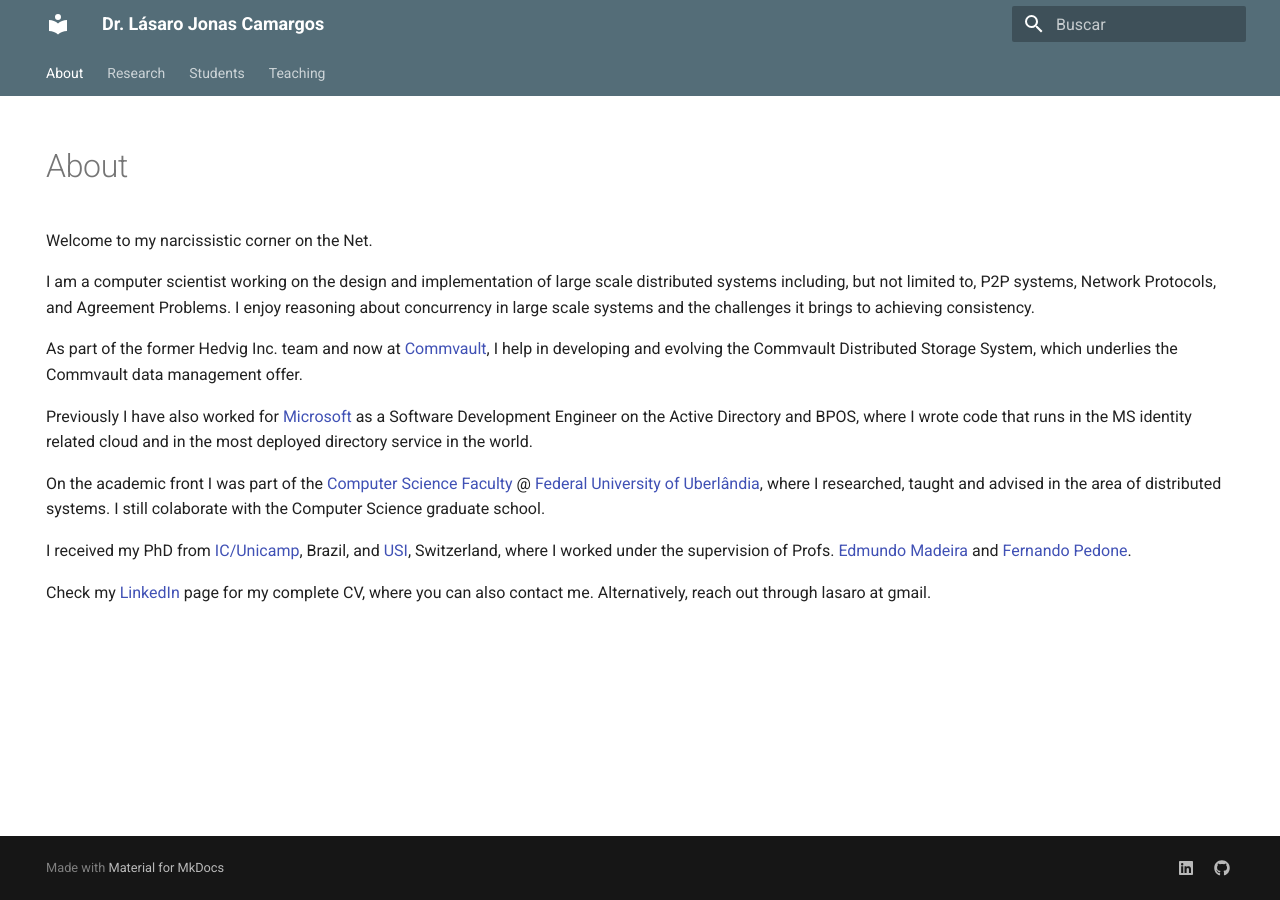
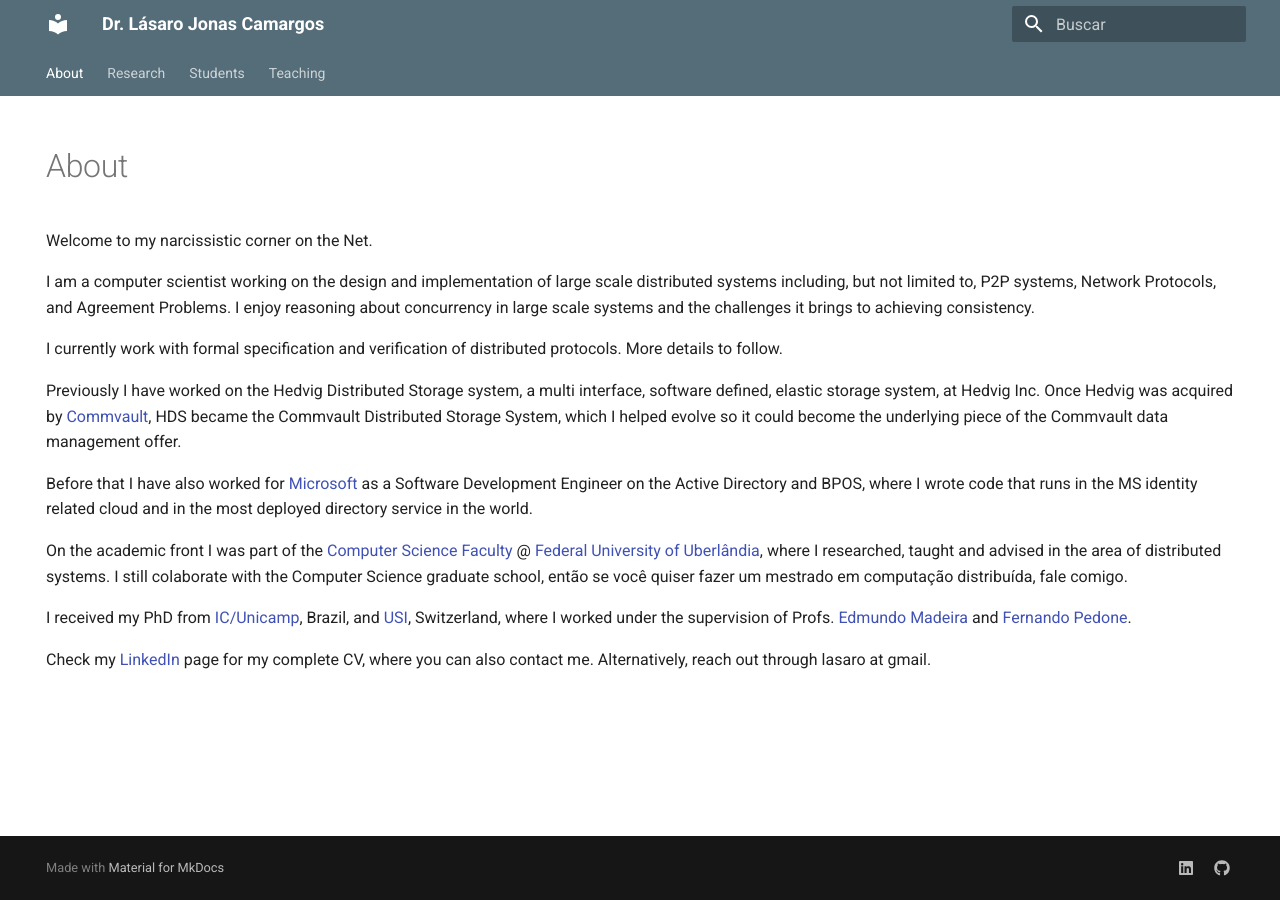
Before and after one commit to lasarojc/lasarojc.github.io, an MkDocs documentation site: the page built from docs/index.md, in a window 1280 px wide. Built offline with MkDocs 1.6.1 and Material for MkDocs 9.7.7, drawn with Linux system fonts in a browser that asks for light colours.

Commit message:
Update index.md

```diff
--- a/docs/index.md
+++ b/docs/index.md
@@ -9,11 +9,14 @@ Welcome to my narcissistic corner on the Net.
 I am a computer scientist working on the design and implementation of large scale distributed systems including, but not limited to, P2P systems, Network Protocols, and Agreement Problems.
 I enjoy reasoning about concurrency in large scale systems and the challenges it brings to achieving consistency.
 
-As part of the former Hedvig Inc. team and now at [Commvault](https://www.commvault.com/), I help in developing and evolving the Commvault Distributed Storage System, which underlies the Commvault data management offer.
+I currently work with formal specification and verification of distributed protocols. More details to follow.
 
-Previously I have also worked for [Microsoft](https://www.microsoft.com) as a Software Development Engineer on the Active Directory and BPOS, where I wrote code that runs in the MS identity related cloud and in the most deployed directory service in the world.
+Previously I have worked on the Hedvig Distributed Storage system, a multi interface, software defined, elastic storage system, at Hedvig Inc.
+Once Hedvig was acquired by [Commvault](https://www.commvault.com/), HDS became the Commvault Distributed Storage System, which I helped evolve so it could become the underlying piece of the Commvault data management offer.
 
-On the academic front I was part of the [Computer Science Faculty](https://www.facom.ufu.br) @ [Federal University of Uberlândia](https://www.ufu.br), where I researched, taught and advised in the area of distributed systems. I still colaborate with the Computer Science graduate school.
+Before that I have also worked for [Microsoft](https://www.microsoft.com) as a Software Development Engineer on the Active Directory and BPOS, where I wrote code that runs in the MS identity related cloud and in the most deployed directory service in the world.
+
+On the academic front I was part of the [Computer Science Faculty](https://www.facom.ufu.br) @ [Federal University of Uberlândia](https://www.ufu.br), where I researched, taught and advised in the area of distributed systems. I still colaborate with the Computer Science graduate school, então se você quiser fazer um mestrado em computação distribuída, fale comigo.
 
 I received my PhD from [IC/Unicamp](https://www.ic.unicamp.br), Brazil, and [USI](https://www.inf.usi.ch/en), Switzerland, where I worked under the supervision of Profs. [Edmundo Madeira](https://www.ic.unicamp.br/~edmundo) and [Fernando Pedone](https://www.inf.usi.ch/faculty/pedone/).
 <!-- As a PhD student I was a member of the Sprint project on high performance database replication.-->
```
